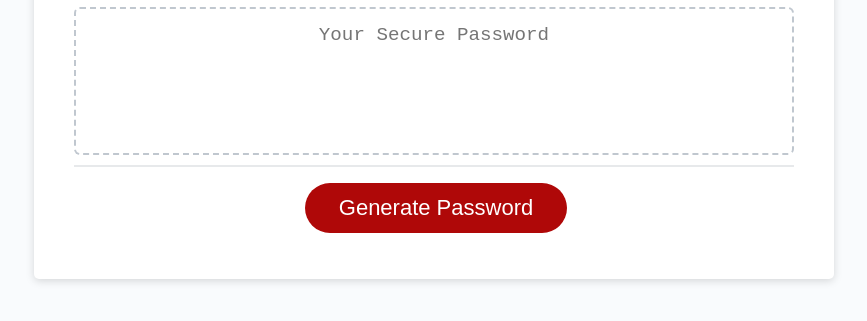
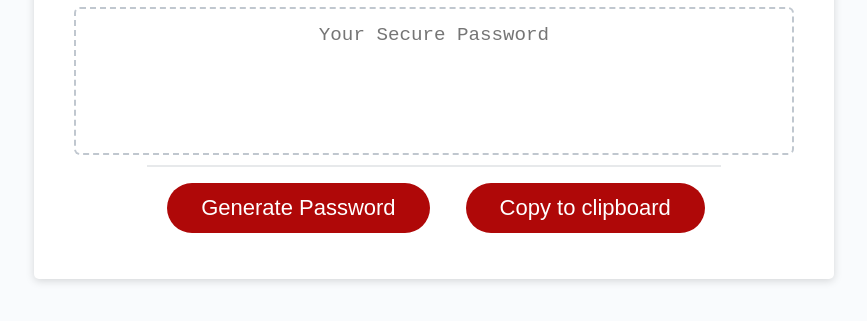
Before and after one commit to RafDiMartino/module-5-challenge-password-generator, a plain HTML site: page index.html in a window 1280 px wide. Shown: the part 241-562 px from the top of the page, without its empty margins (206-1073 px from the left). Drawn offline with Linux system fonts and the light colour scheme.

Commit message:
testing copy to clipboard feature

```diff
--- a/css/style.css
+++ b/css/style.css
@@ -54,6 +54,13 @@ header {
   min-height: 100px;
 }
 
+.buttons-container {
+  display: flex;
+  justify-content: center;
+  align-items: center;
+
+}
+
 .card-footer {
   text-align: center;
 }
@@ -76,8 +83,7 @@ header {
   border: none;
   background-color: hsl(360, 91%, 36%);
   border-radius: 25px;
-  box-shadow: rgba(0, 0, 0, 0.1) 0px 1px 6px 0px rgba(0, 0, 0, 0.2) 0px 1px 1px
-    0px;
+  box-shadow: rgba(0, 0, 0, 0.1) 0px 1px 6px 0px rgba(0, 0, 0, 0.2) 0px 1px 1px 0px;
   color: hsl(0, 0%, 100%);
   display: inline-block;
   font-size: 22px;
--- a/index.html
+++ b/index.html
@@ -1,5 +1,6 @@
 <!DOCTYPE html>
 <html lang="en-gb">
+
 <head>
   <meta charset="UTF-8" />
   <meta name="viewport" content="width=device-width, initial-scale=1.0" />
@@ -7,6 +8,7 @@
   <title>Password Generator</title>
   <link rel="stylesheet" href="./css/style.css" />
 </head>
+
 <body>
   <div class="wrapper">
     <header>
@@ -17,18 +19,19 @@
         <h2>Generate a Password</h2>
       </div>
       <div class="card-body">
-          <textarea
-            readonly
-            id="password"
-            placeholder="Your Secure Password"
-            aria-label="Generated Password"
-          ></textarea>
+        <textarea readonly id="password" placeholder="Your Secure Password" aria-label="Generated Password"></textarea>
+      </div>
+      <div class="buttons-container">
+        <div class="card-footer">
+          <button id="generate" class="btn">Generate Password</button>
         </div>
         <div class="card-footer">
-          <button id="generate" class="btn">Generate Password</button>
+          <button onclick="copyContent()" id="copy-to-clipboard" class="btn">Copy to clipboard</button>
+        </div>
       </div>
     </div>
   </div>
   <script src="./js/script.js"></script>
 </body>
+
 </html>
--- a/js/script.js
+++ b/js/script.js
@@ -98,3 +98,18 @@ function writePassword() {
 
 // Add event listener to generate button
 generateBtn.addEventListener('click', writePassword);
+
+// Copy to clipboard function
+
+let copyPassword = document.getElementById('password').innerHTML;
+
+const copyContent = async () => {
+  try {
+    await navigator.clipboard.writeText(copyPassword);
+    console.log('Content copied to clipboard');
+  } catch (err) {
+    console.error('Failed to copy: ', err);
+  }
+}
+
+console.log(copyPassword)
```
Lines whose indentation alone changed are shown as unchanged.
